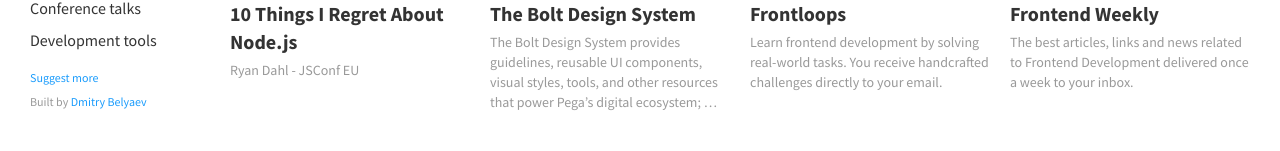
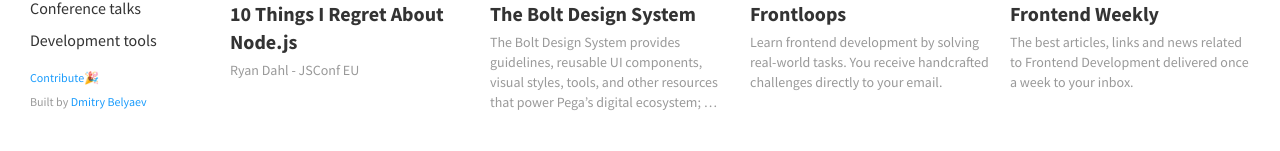
Before and after one commit to ThomasRoest/frontmarks, a React app: page / in a window 1280 px wide. Shown: the part 358-509 px from the top of the page. Built offline with nearby package versions, Linux system fonts and the light colour scheme.

Commit message:
Link text

```diff
--- a/src/App.tsx
+++ b/src/App.tsx
@@ -28,8 +28,9 @@ class App extends React.Component {
           <Group size="small">
             <div>
               <a href="https://github.com/BananaBobby/frontmarks/blob/master/README.md#contribution" target="_blank">
-                Suggest more
+                Contribute
               </a>
+              🎉
             </div>
             <div>
               Built by <a href="https://twitter.com/blv_dmitry" target="_blank">Dmitry Belyaev</a>
```
Also changed, not shown: public/now.json (+7 -1 lines).
